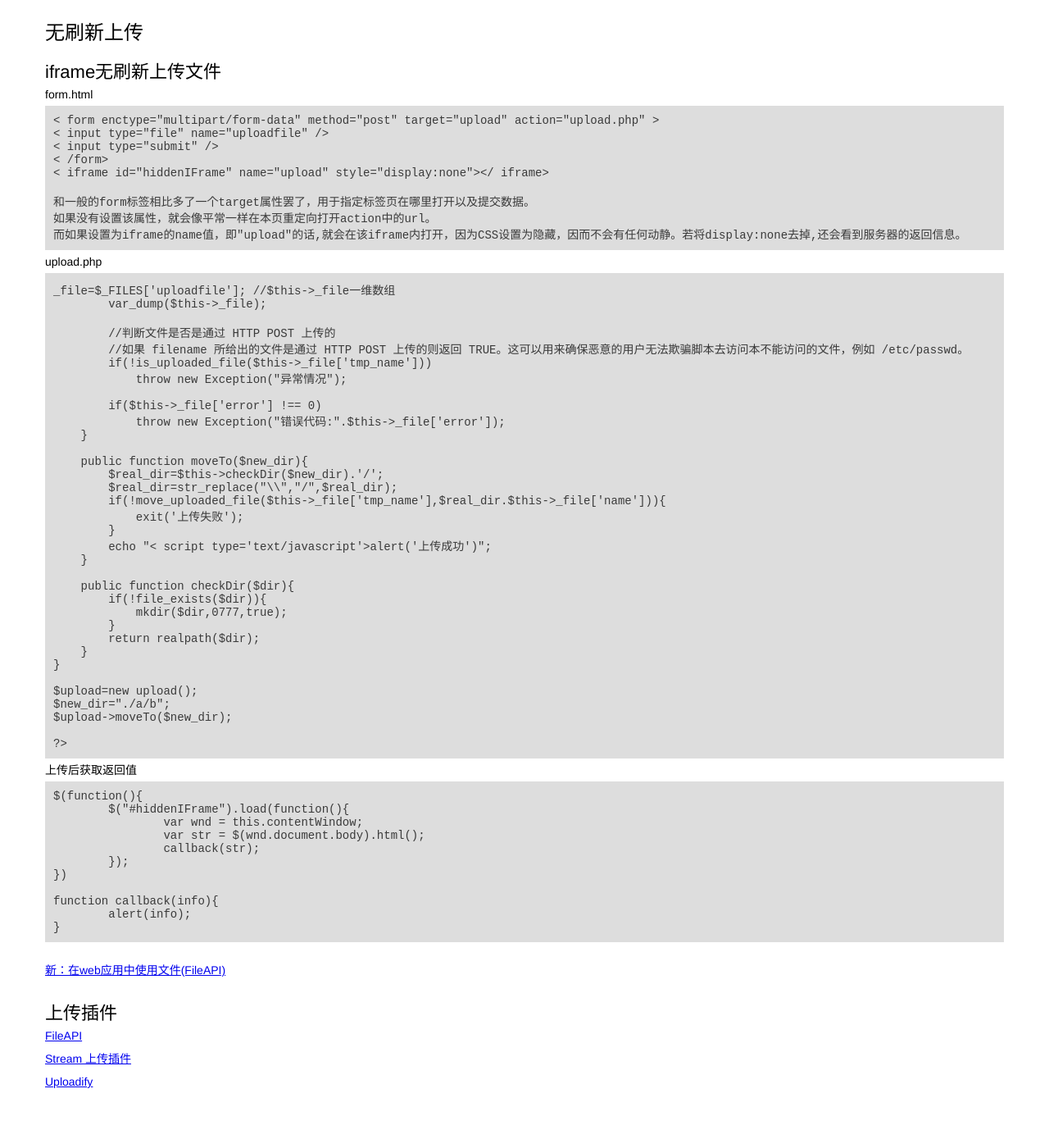
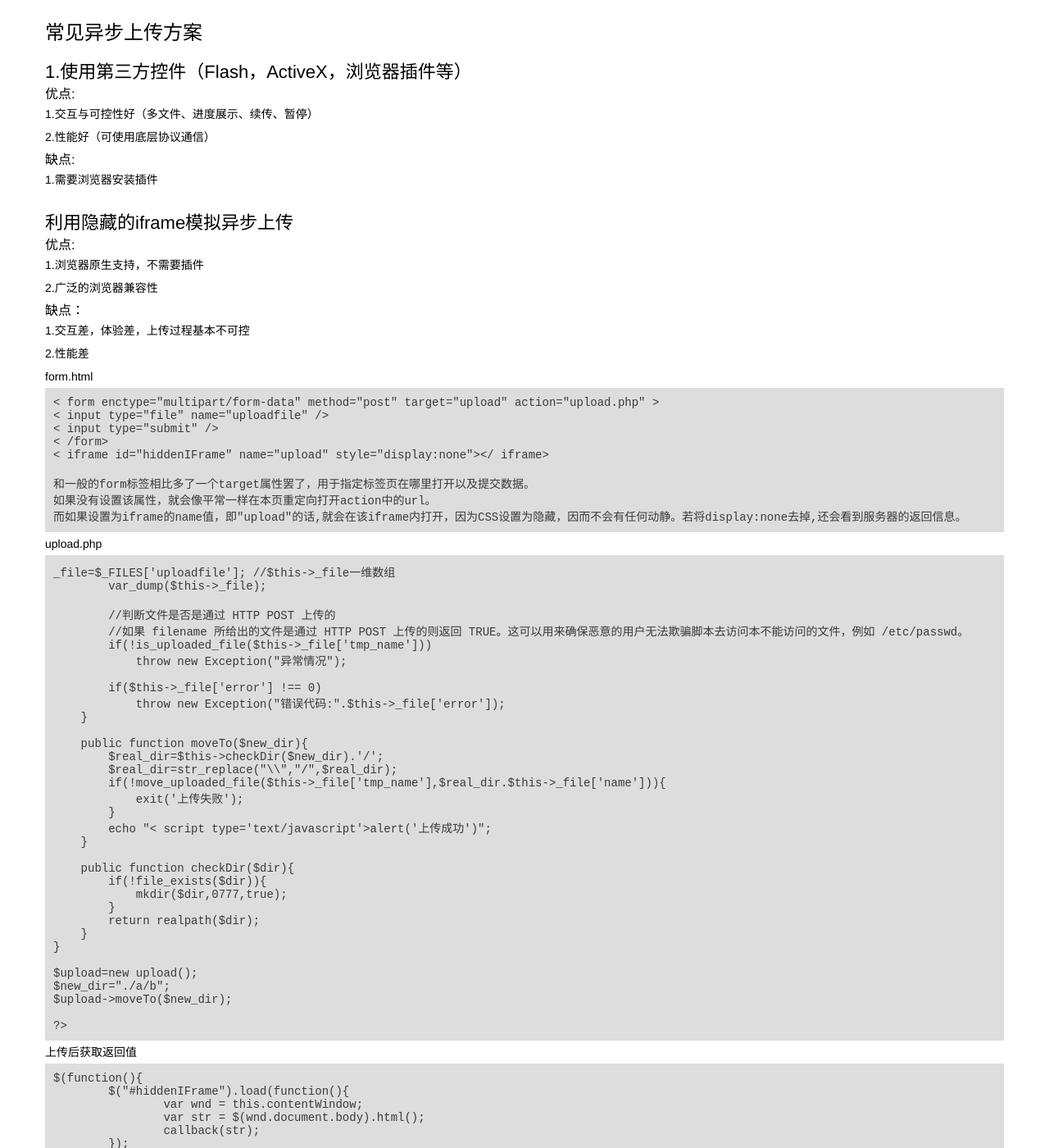
Before and after one commit to luozyiii/blog, a Jekyll site: the page built from _posts/2016-03-08-常见异步上传方案.md, in a window 1280 px wide and 1400 px high. Shown: the whole window at 82% size. Built offline with Jekyll 4.4.1, drawn with Linux system fonts in a browser that asks for light colours; some of the changed text lies outside the part shown.

Commit message:
常见异步上传方案

```diff
--- a/_posts/2016-03-08-无刷新上传.md
+++ b/_posts/2016-03-08-常见异步上传方案.md
@@ -1,6 +1,6 @@
 ---
 layout: default
-title: 无刷新上传
+title: 常见异步上传方案
 ---
 
 <header class="header">
@@ -9,8 +9,23 @@ title: 无刷新上传
 <!-- /header -->
 
 <section class="g-content">
+    <div class="m-list">
+        <h2>1.使用第三方控件（Flash，ActiveX，浏览器插件等）</h2>
+        <h5>优点:</h5>
+        <p>1.交互与可控性好（多文件、进度展示、续传、暂停）
+        <br>2.性能好（可使用底层协议通信）
+        </p>
+        <h5>缺点:</h5>
+        <p>1.需要浏览器安装插件</p>
+    </div>
 	<div class="m-list">
-		<h2>iframe无刷新上传文件</h2>
+		<h2>利用隐藏的iframe模拟异步上传</h2>
+        <h5>优点:</h5>
+        <p>1.浏览器原生支持，不需要插件
+        <br>2.广泛的浏览器兼容性</p>
+        <h5>缺点：</h5>
+        <p>1.交互差，体验差，上传过程基本不可控
+        <br>2.性能差</p>
 		<p>form.html</p>
 <pre>
 < form enctype="multipart/form-data" method="post" target="upload" action="upload.php" >
@@ -88,14 +103,22 @@ function callback(info){
 }
 </pre>
 	</div>
-  <div class="m-list">
-    <p><a href="//developer.mozilla.org/zh-CN/docs/Using_files_from_web_applications" title="">新：在web应用中使用文件(FileAPI)</a></p>
-  </div>
+    <div class="m-list">
+       <h2>3.XMLHttpRequest Level 2 轻松Ajax异步上传</h2>
+       <h5>优点：</h5>
+       <p>1.支持H5的浏览器原生支持，不需要插件
+       <br>2.交互性较好</p>
+       <h5>缺点：受浏览器支持限制</h5>
+       <p><a href="//my.oschina.net/indestiny/blog/215472" title="">例子</a></p>
+    </div>
 	<div class="m-list">
-		<h2>上传插件</h2>
+		<h2>4.上传插件</h2>
 		<p><a href="//github.com/mailru/FileAPI" title="">FileAPI</a></p>
 		<p><a href="//www.twinkling.cn/" title="">Stream 上传插件</a></p>
 		<p><a href="//www.uploadify.com/" title="">Uploadify</a></p>
 	</div>
-
+    <div class="m-list">
+        <h2>5.H5新FileAPI</h2>
+        <p><a href="//developer.mozilla.org/zh-CN/docs/Using_files_from_web_applications" title="">新：在web应用中使用文件(FileAPI)</a></p>
+    </div>
 </section>
```
